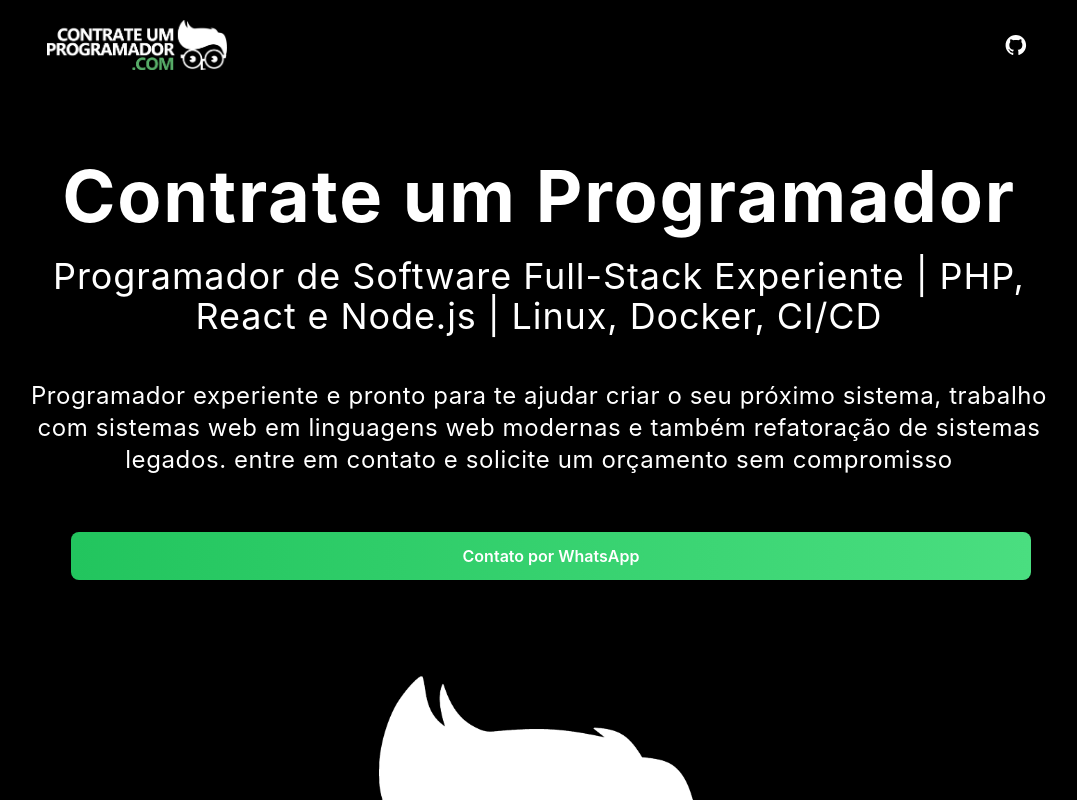
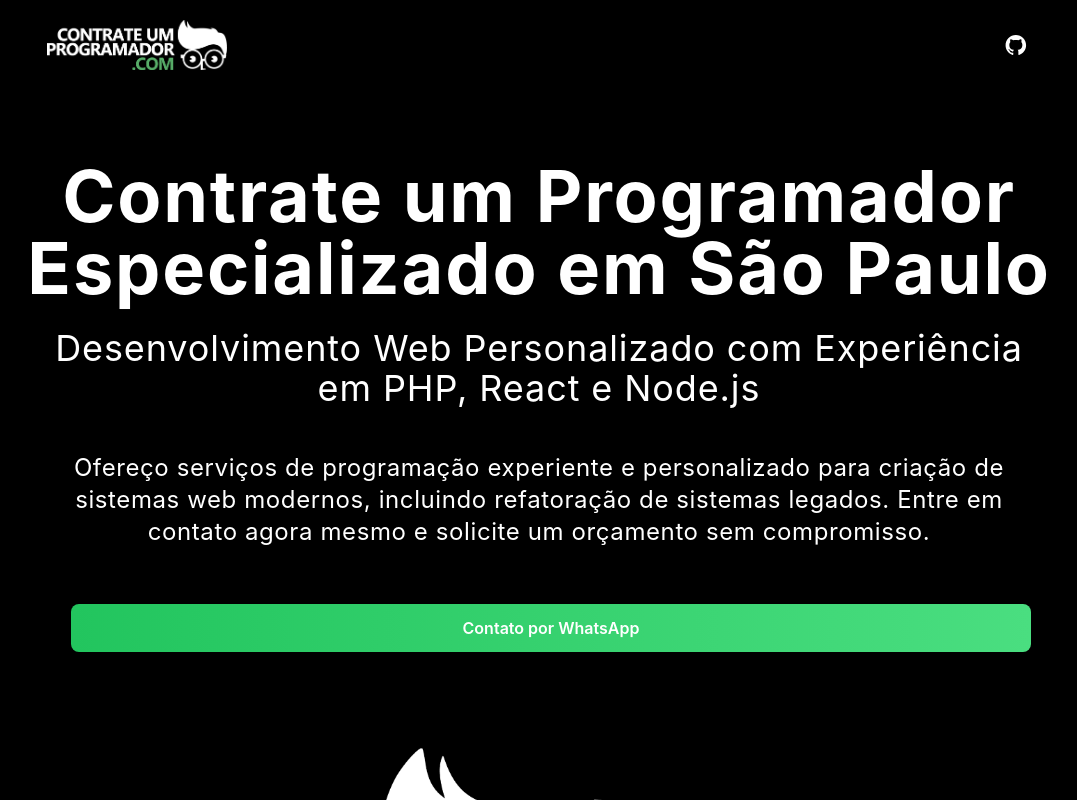
Before and after one commit to joaoovitoor/contrateumprogramador, a Next.js app: page / in a window 1280 px wide. Shown: the top 800 px of the page, without its empty margins (101-1178 px from the left). Built offline with nearby package versions, Linux system fonts and the light colour scheme.

Commit message:
change meta description, h1, h2 and h3

```diff
--- a/components/Main.js
+++ b/components/Main.js
@@ -4,13 +4,13 @@ export default function Main() {
       <section className="text-gray-600 body-font">
         <div className="max-w-5xl pt-40 pb-24 mx-auto">
           <h1 className="text-xl xl:text-7xl text-center font-4 lh-6 ld-04 font-bold text-white hover:text-gray-200 mb-6">
-            Contrate um Programador
+            Contrate um Programador Especializado em São Paulo
           </h1>
           <h2 className="text-2xl xl:text-4xl font-4 lh-6 ld-04 pb-11 text-white text-center">
-            Programador de Software Full-Stack Experiente | PHP, React e Node.js | Linux, Docker, CI/CD
+            Desenvolvimento Web Personalizado com Experiência em PHP, React e Node.js
           </h2>
           <h3 className="text-xl xl:text-2xl font- lh-6 ld-04 pb-11 text-white text-center">
-            Programador experiente e pronto para te ajudar criar o seu próximo sistema, trabalho com sistemas web em linguagens web modernas e também refatoração de sistemas legados. entre em contato e solicite um orçamento sem compromisso
+            Ofereço serviços de programação experiente e personalizado para criação de sistemas web modernos, incluindo refatoração de sistemas legados. Entre em contato agora mesmo e solicite um orçamento sem compromisso.
           </h3>
           <div className="ml-6 text-center">
             <a
--- a/pages/index.js
+++ b/pages/index.js
@@ -9,8 +9,8 @@ export default function Home() {
     <>
       <div className="text-black bg-black">
         <NextSeo
-          title="Contrate um Programador - Desenvolvimento de Software"
-          description="Programador experiente e pronto para te ajudar criar o seu próximo sistema, trabalho com sistemas web em linguagens web modernas e também refatoração de sistemas legados."
+          title="Contrate um Programador - Desenvolvimento Web em São Paulo"
+          description="Contrate um Programador Especializado em São Paulo. Desenvolvimento Web, Integração de APIs e mais. Solicite um Orçamento pelo WhatsApp."
           canonical="https://contrateumprogramador.com/"
           openGraph={{
             url: "https://contrateumprogramador.com/",
```
